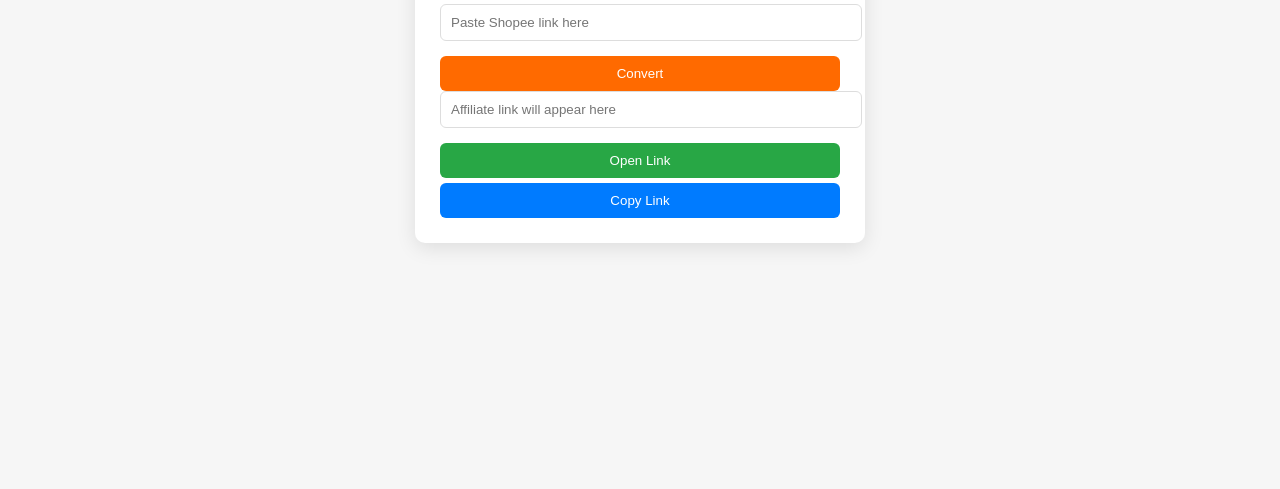
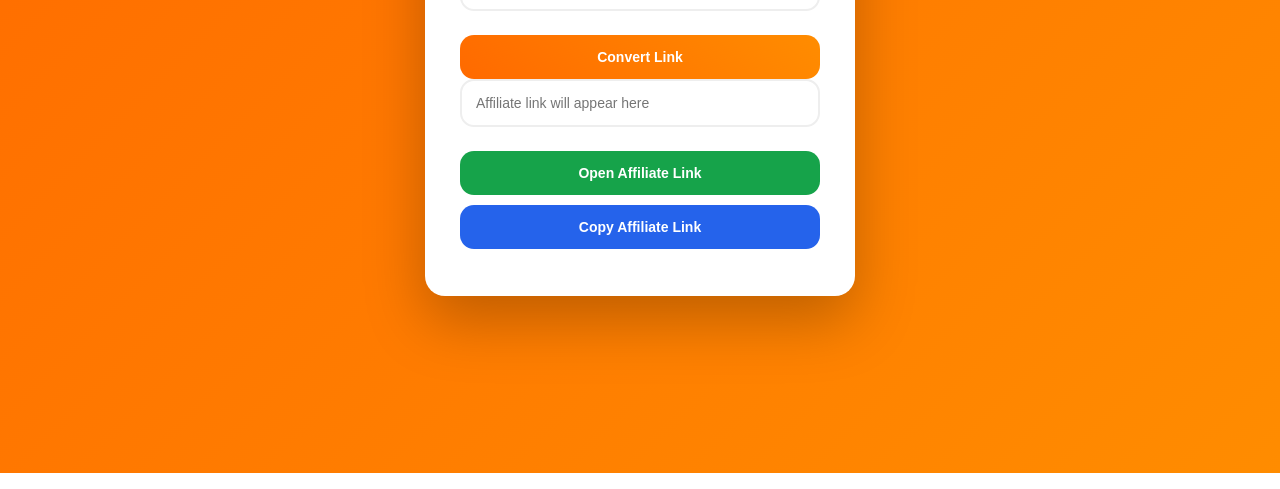
Before and after one commit to thnhmii/convert-tool, a plain HTML site: page index.html in a window 1280 px wide. Shown: the part 327-816 px from the top of the page. Drawn offline with Linux system fonts and the light colour scheme.

Commit message:
Update index.html

```diff
--- a/index.html
+++ b/index.html
@@ -3,54 +3,122 @@
 <head>
 <meta charset="UTF-8">
 <title>Shopee Link Converter</title>
+
 <style>
+*{
+  box-sizing:border-box;
+}
+
 body{
-      font-family: Arial;
-      background:#f6f6f6;
+  margin:0;
+  font-family: 'Segoe UI', sans-serif;
+  background: linear-gradient(135deg,#ff6a00,#ff8c00);
   display:flex;
   justify-content:center;
   align-items:center;
   height:100vh;
 }
-    .box{
+
+.container{
   background:white;
-      padding:25px;
-      border-radius:10px;
-      width:400px;
-      box-shadow:0 5px 20px rgba(0,0,0,0.1);
+  width:100%;
+  max-width:430px;
+  padding:35px;
+  border-radius:20px;
+  box-shadow:0 25px 60px rgba(0,0,0,0.25);
+  animation: fadeIn 0.6s ease;
 }
+
+@keyframes fadeIn{
+  from{opacity:0; transform:translateY(20px);}
+  to{opacity:1; transform:translateY(0);}
+}
+
+h2{
+  text-align:center;
+  margin-bottom:25px;
+  color:#ff6a00;
+}
+
 input{
   width:100%;
-      padding:10px;
-      margin-bottom:10px;
-      border:1px solid #ddd;
-      border-radius:6px;
+  padding:14px;
+  border:2px solid #eee;
+  border-radius:14px;
+  font-size:14px;
+  margin-bottom:14px;
+  transition:0.3s;
 }
+
+input:focus{
+  border-color:#ff6a00;
+  outline:none;
+}
+
 button{
-      padding:10px;
+  width:100%;
+  padding:14px;
   border:none;
-      border-radius:6px;
+  border-radius:14px;
+  font-weight:600;
   cursor:pointer;
-      margin-top:5px;
-      width:100%;
+  margin-top:10px;
+  transition:0.3s;
+  font-size:14px;
 }
-    .convert{background:#ff6a00;color:white;}
-    .open{background:#28a745;color:white;}
-    .copy{background:#007bff;color:white;}
+
+.convert{
+  background: linear-gradient(45deg,#ff6a00,#ff8c00);
+  color:white;
+}
+
+.convert:hover{
+  transform:translateY(-3px);
+  box-shadow:0 12px 25px rgba(255,106,0,0.4);
+}
+
+.open{
+  background:#16a34a;
+  color:white;
+}
+
+.open:hover{
+  transform:translateY(-2px);
+}
+
+.copy{
+  background:#2563eb;
+  color:white;
+}
+
+.copy:hover{
+  transform:translateY(-2px);
+}
+
+.message{
+  text-align:center;
+  font-size:13px;
+  margin-top:12px;
+  color:#16a34a;
+}
 </style>
 </head>
 
 <body>
 
-<div class="box">
-  <h3>Shopee Link Converter</h3>
-  <input type="text" id="original" placeholder="Paste Shopee link here">
-  <button class="convert" onclick="convertLink()">Convert</button>
+<div class="container">
+  <h2>🔥 Shopee Link Converter</h2>
+
+  <input type="text" id="original" placeholder="Paste your Shopee link here">
+
+  <button class="convert" onclick="convertLink()">Convert Link</button>
 
   <input type="text" id="result" placeholder="Affiliate link will appear here" readonly>
 
-  <button class="open" onclick="openLink()">Open Link</button>
-  <button class="copy" onclick="copyLink()">Copy Link</button>
+  <button class="open" onclick="openLink()">Open Affiliate Link</button>
+  <button class="copy" onclick="copyLink()">Copy Affiliate Link</button>
+
+  <div class="message" id="message"></div>
 </div>
 
 <script>
@@ -58,8 +126,11 @@
 
 function convertLink(){
   let link = document.getElementById("original").value.trim();
+  let msg = document.getElementById("message");
+
   if(!link){
-      alert("Please enter Shopee link");
+    msg.innerText = "Please enter a Shopee link.";
+    msg.style.color = "red";
     return;
   }
 
@@ -67,6 +138,8 @@
   let finalLink = `https://goeco.mobi/?token=${token}&url=${encoded}`;
 
   document.getElementById("result").value = finalLink;
+  msg.innerText = "Affiliate link generated successfully!";
+  msg.style.color = "#16a34a";
 }
 
 function openLink(){
@@ -78,9 +151,13 @@
 
 function copyLink(){
   let copyText = document.getElementById("result");
+  if(copyText.value){
     copyText.select();
     document.execCommand("copy");
-    alert("Copied!");
+    let msg = document.getElementById("message");
+    msg.innerText = "Copied to clipboard!";
+    msg.style.color = "#2563eb";
+  }
 }
 </script>
 
```
Lines whose indentation alone changed are shown as unchanged.
